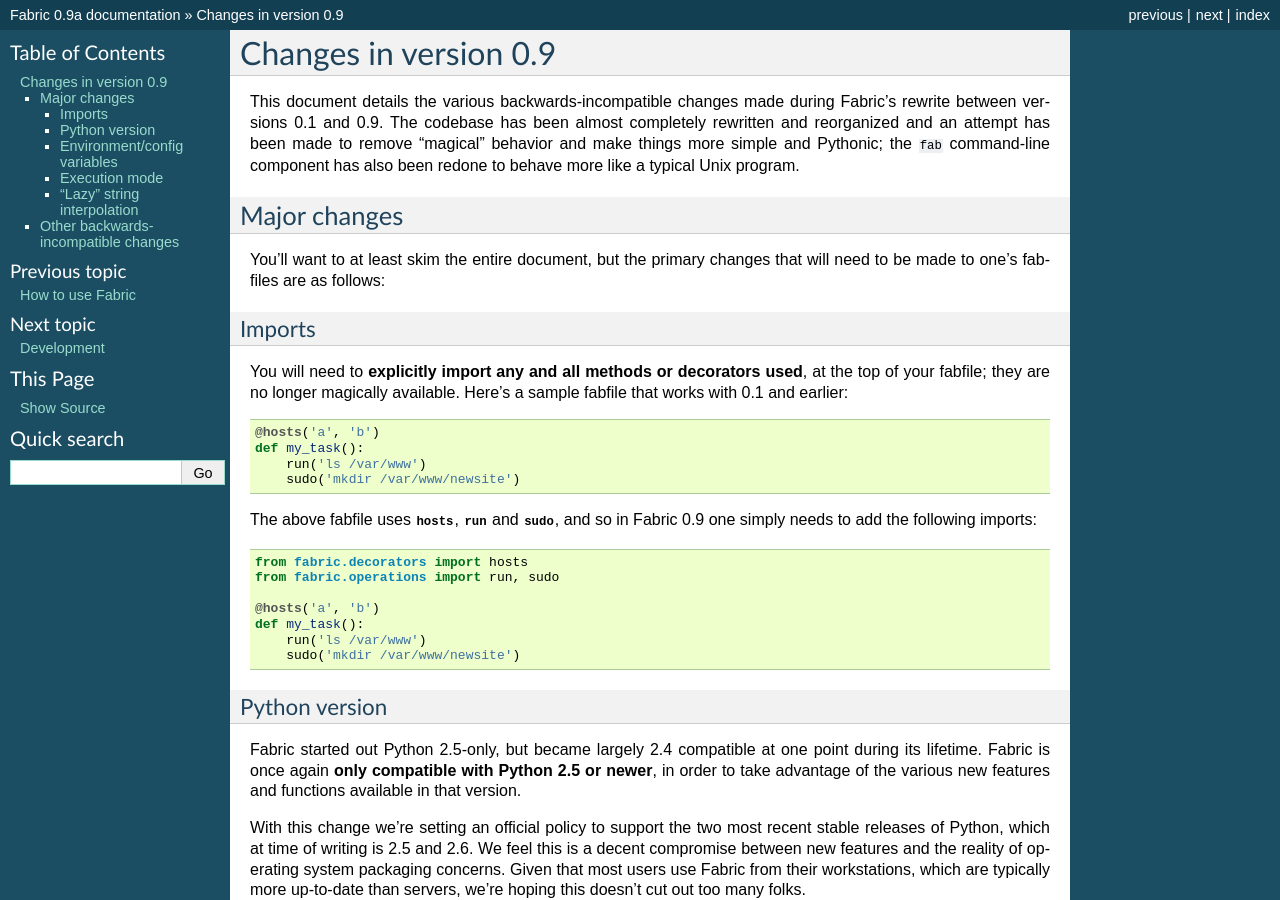
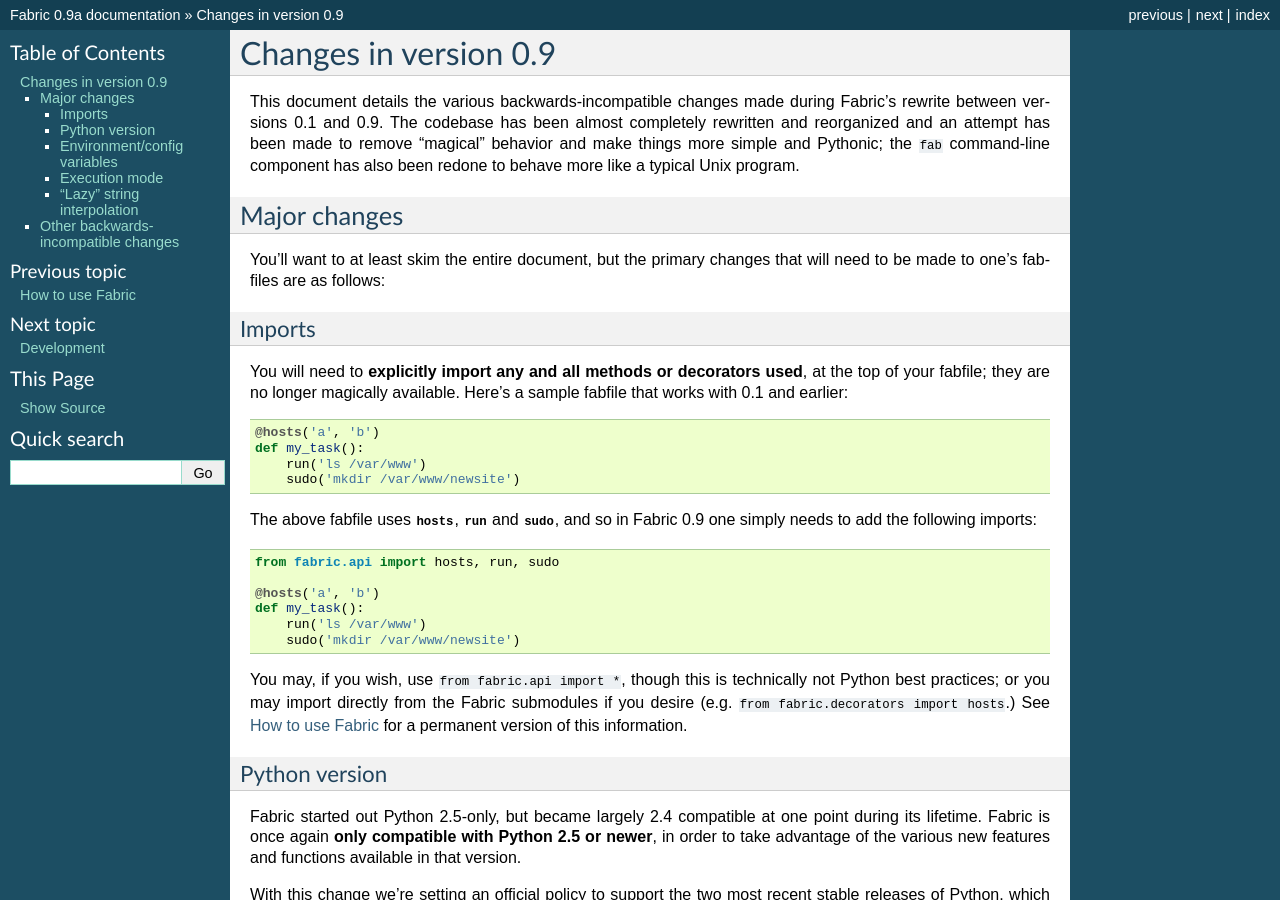
Before and after one commit to fabric/fabric, a Sphinx documentation site: the page built from docs/compatibility.rst, in a window 1280 px wide and 900 px high. Built offline with Sphinx 7.4.7, drawn with Linux system fonts in a browser that asks for light colours.

Commit message:
Docs tweaks so they're not entirely god-awful now that they're semi-live.

```diff
--- /dev/null
+++ b/docs/api/context_managers.rst
@@ -0,0 +1,6 @@
+================
+Context Managers
+================
+
+.. automodule:: fabric.context_managers
+    :members: warnings_only
--- a/docs/api/decorators.rst
+++ b/docs/api/decorators.rst
@@ -3,4 +3,4 @@
 ==========
 
 .. automodule:: fabric.decorators
-    :members:
+    :members: hosts, roles, runs_once
--- a/docs/compatibility.rst
+++ b/docs/compatibility.rst
@@ -31,13 +31,17 @@
 The above fabfile uses `hosts`, `run` and `sudo`, and so in Fabric 0.9 one
 simply needs to add the following imports::
 
-     from fabric.decorators import hosts
-     from fabric.operations import run, sudo
+     from fabric.api import hosts, run, sudo
 
      @hosts('a', 'b')
      def my_task():
          run('ls /var/www')
          sudo('mkdir /var/www/newsite')
+
+You may, if you wish, use ``from fabric.api import *``, though this is
+technically not Python best practices; or you may import directly from the
+Fabric submodules if you desire (e.g. ``from fabric.decorators import hosts``.)
+See :doc:`usage` for a permanent version of this information.
 
 Python version
 --------------
```
Also changed, not shown: docs/downloads.rst (deleted, +0 -46 lines), docs/index.rst (+15 -6 lines), 1 other file.
